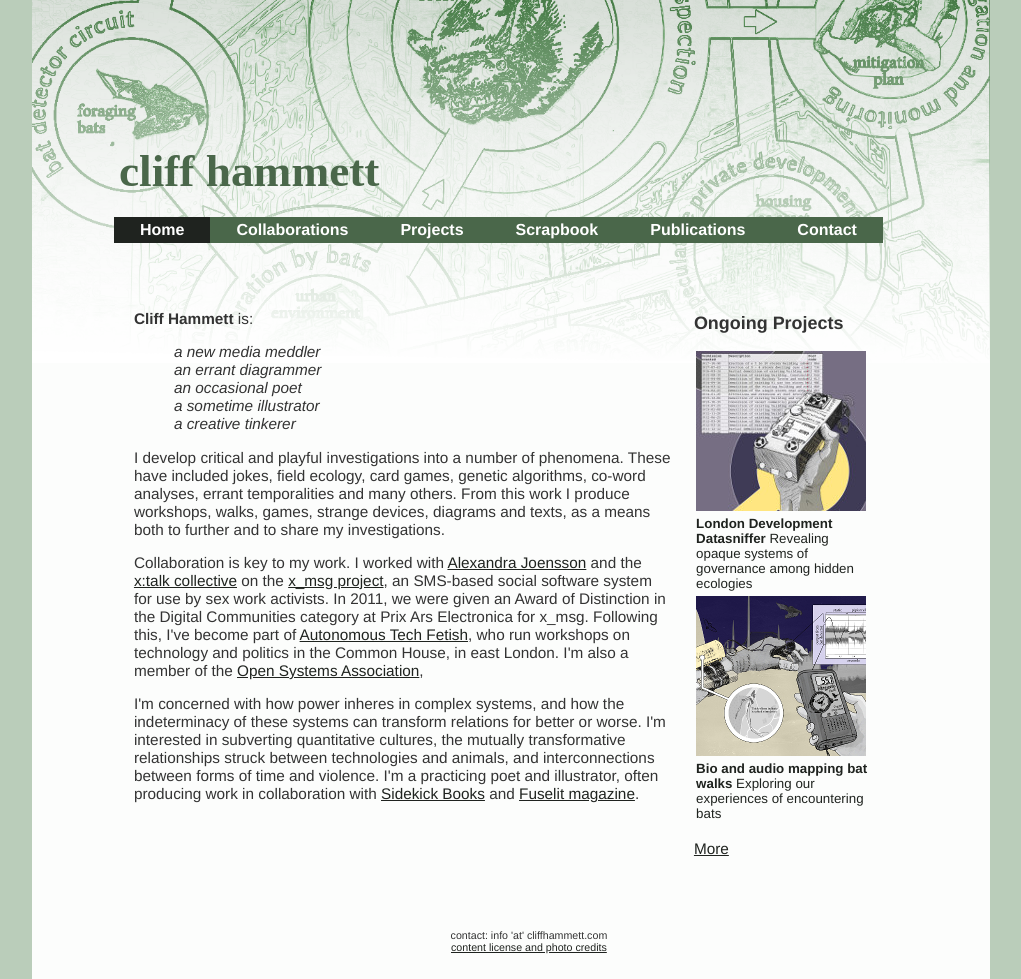
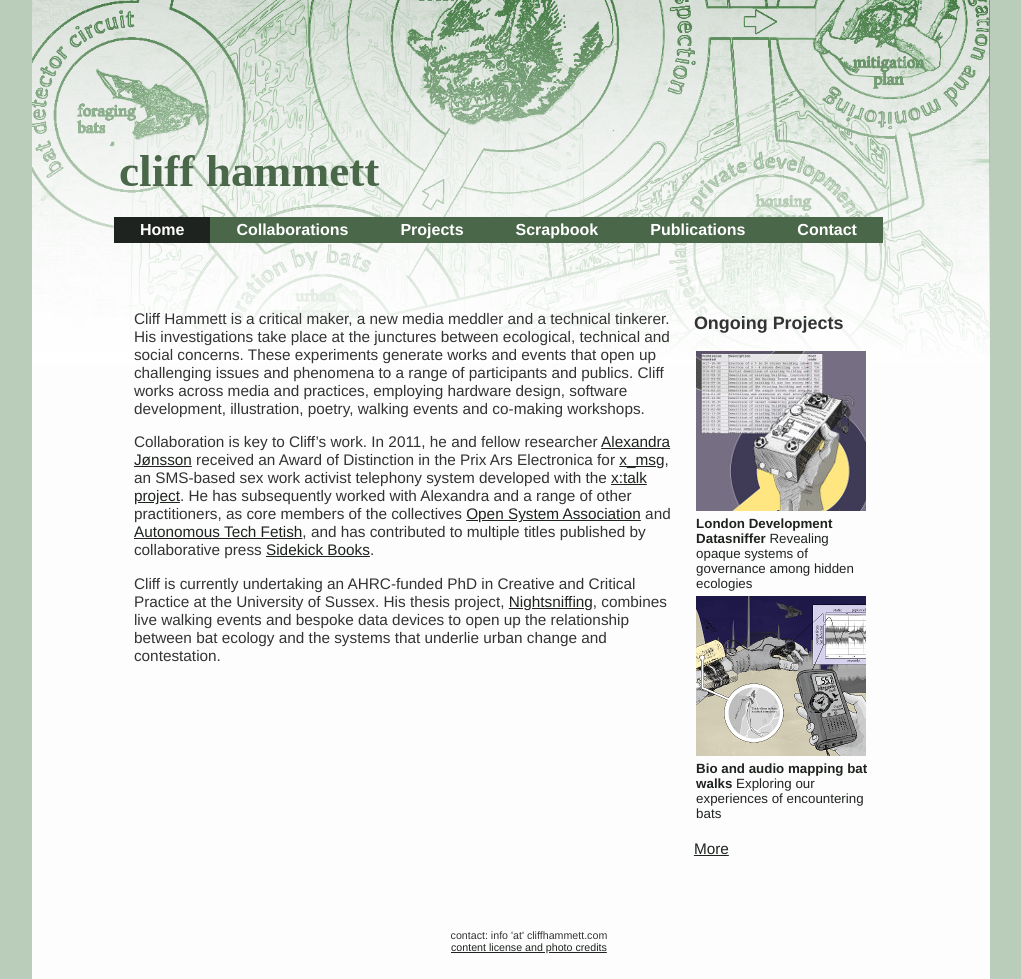
Before and after one commit to dentalplan/dentalplan.github.io, a Jekyll site: the page built from index.html, in a window 1280 px wide. Shown: the whole page, without its empty margins (129-1150 px from the left). Built offline with Jekyll 4.4.1, drawn with Linux system fonts in a browser that asks for light colours.

Commit message:
updating home page with new bio

```diff
--- a/index.html
+++ b/index.html
@@ -8,36 +8,25 @@ title: Home
 <table>
    <tr>
      <td width = 70%>
-	<p><strong>Cliff Hammett</strong> is:</p>
-		<ul><em>
-			a new media meddler </br>
-			an errant diagrammer</br>
-			an occasional poet</br>
-			a sometime illustrator</br>
-			a creative tinkerer</br>
-		</ul></em>
-
 	<p>
-			I develop critical and playful investigations into a number of phenomena.  These have included jokes,
-			field ecology, card games, genetic algorithms, co-word analyses, errant temporalities and many others.
-			From this work I produce workshops, walks, games, strange devices, diagrams and texts, as a means
-			both to further and to share my investigations.
+        Cliff Hammett is a critical maker, a new media meddler and a technical tinkerer. His investigations take place at the
+        junctures between ecological, technical and social concerns. These experiments generate works and events that open up
+        challenging issues and phenomena to a range of participants and publics. Cliff works across media and practices, employing
+        hardware design, software development, illustration, poetry, walking events and co-making workshops.
     </p>
     <p>
-			Collaboration is key to my work. I worked with <a href="http://www.motheringamplified.com">Alexandra Joensson</a>
-			and the <a href="http://www.xtalkproject.net">x:talk collective</a> on the <a href="http://xmsg.org.uk">x_msg project</a>,
-			an SMS-based social software system for use by sex work activists.  In 2011, we were given an Award of
-			Distinction in the Digital Communities category at Prix Ars Electronica for x_msg. Following this, I've become part
-			of <a href="http://www.commonhouse.org.uk/whos-involved/autonomous-tech-fetish/">Autonomous Tech Fetish</a>,
-			who run workshops on technology and politics in the Common House, in east London. I'm also a member of the
-			<a href="http://www.opensystem.org.uk">Open Systems Association</a>,
+        Collaboration is key to Cliff’s work. In 2011, he and fellow researcher <a href="https://alexandrajoensson.com/">Alexandra Jønsson</a>
+        received an Award of Distinction in the Prix Ars Electronica for <a href="/collaborations/2011/08/01/collab-xmsg/">x_msg</a>,
+        an SMS-based sex work activist telephony system developed with the <a href="https://www.xtalkproject.net">x:talk project</a>.
+        He has subsequently worked with Alexandra and a range of other practitioners, as core members of the collectives
+        <a href="/collaborations/2012/08/01/collab-osa/">Open System Association</a> and
+        <a href="http://cliffhammett.com/collaborations/2014/06/01/collab-atf/">Autonomous Tech Fetish</a>,
+        and has contributed to multiple titles published by collaborative press <a href="https://www.sidekickbooks.com">Sidekick Books</a>.
     </p>
     <p>
-			I'm concerned with how power inheres in complex systems, and how the indeterminacy of these systems can transform
-			relations for better or worse. I'm interested in subverting quantitative cultures, the mutually transformative
-			relationships struck between technologies and animals, and interconnections between forms of time and violence. I'm a
-			practicing poet and illustrator, often producing work in collaboration with <a href="http://www.drfulminare.com">Sidekick Books</a>
-			and <a href="http://www.fuselit.co.uk">Fuselit magazine</a>.
+        Cliff is currently undertaking an AHRC-funded PhD in Creative and Critical Practice at the University of Sussex. His thesis project,
+        <a href="http://cliffhammett.com/collaborations/2017/11/01/nightsniffing/">Nightsniffing</a>, combines live walking events and bespoke
+        data devices to open up the relationship between bat ecology and the systems that underlie urban change and contestation.
     </p>
      </td>
      <td width = 180px>
```
Lines whose indentation alone changed are shown as unchanged.
